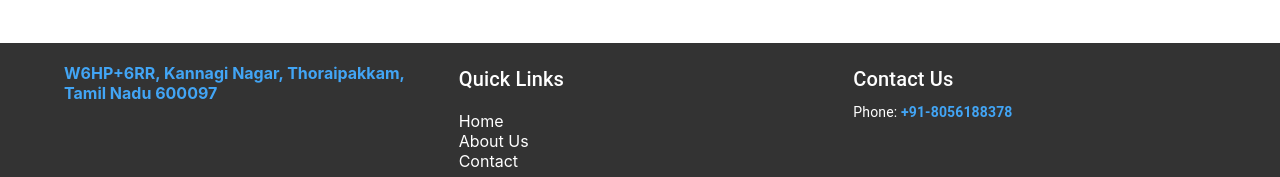
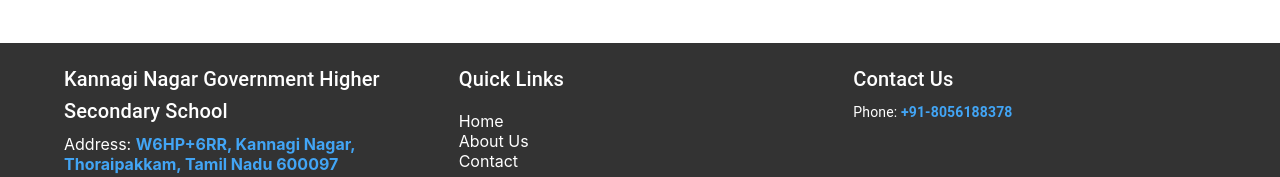
Before and after one commit to Timothy-Rodriguez/knghss, a React (Create React App) app in the folder knghss/: page /contact in a window 1280 px wide. Shown: the part 1020-1197 px from the top of the page. Built offline with nearby package versions, Linux system fonts and the light colour scheme.

Commit message:
footer changes

```diff
--- a/knghss/src/components/Footer.js
+++ b/knghss/src/components/Footer.js
@@ -22,10 +22,10 @@
         <Grid container spacing={4} justifyContent="space-between">
           {/* Left section */}
           <Grid item xs={12} sm={6} md={4}>
-            {/* <Typography variant="h6" gutterBottom>
+            <Typography variant="h6" gutterBottom>
             Kannagi Nagar Government Higher Secondary School
-            </Typography> */}
-            <a style={textD} href="https://www.google.com/search?sca_esv=2e69544fa688a049&rlz=1C1CHBF_enIN1023IN1023&cs=0&q=kannagi+nagar+government+high+school+address&ludocid=17735646738598896077&sa=X&ved=2ahUKEwjXzPTf_6uLAxXJcGwGHaHBJLkQ6BN6BAgOEAI">W6HP+6RR, Kannagi Nagar, Thoraipakkam, Tamil Nadu 600097</a>
+            </Typography>
+            Address: <a style={textD} href="https://www.google.com/search?sca_esv=2e69544fa688a049&rlz=1C1CHBF_enIN1023IN1023&cs=0&q=kannagi+nagar+government+high+school+address&ludocid=17735646738598896077&sa=X&ved=2ahUKEwjXzPTf_6uLAxXJcGwGHaHBJLkQ6BN6BAgOEAI">W6HP+6RR, Kannagi Nagar, Thoraipakkam, Tamil Nadu 600097</a>
           </Grid>
 
           {/* Center section */}
```
